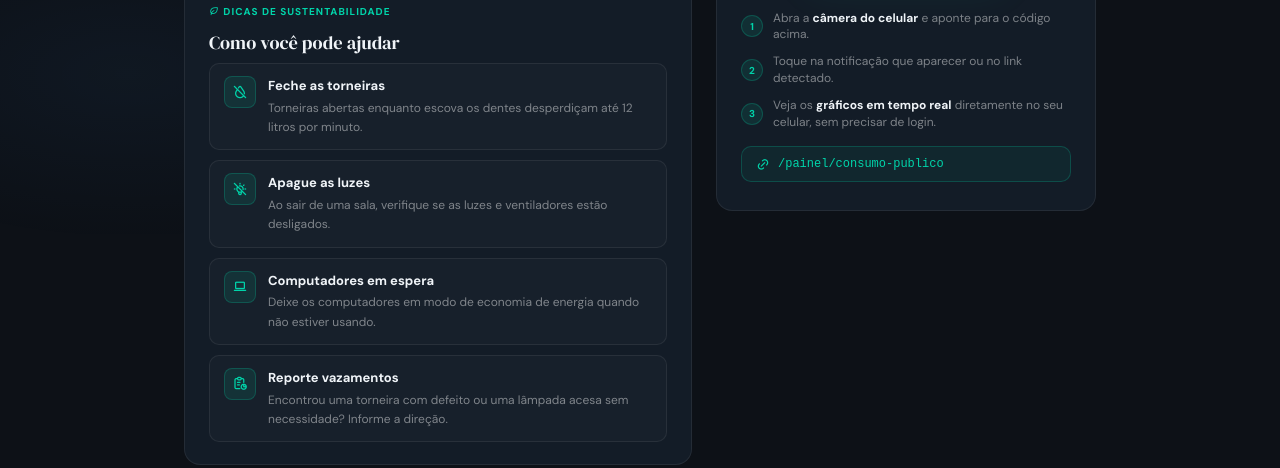
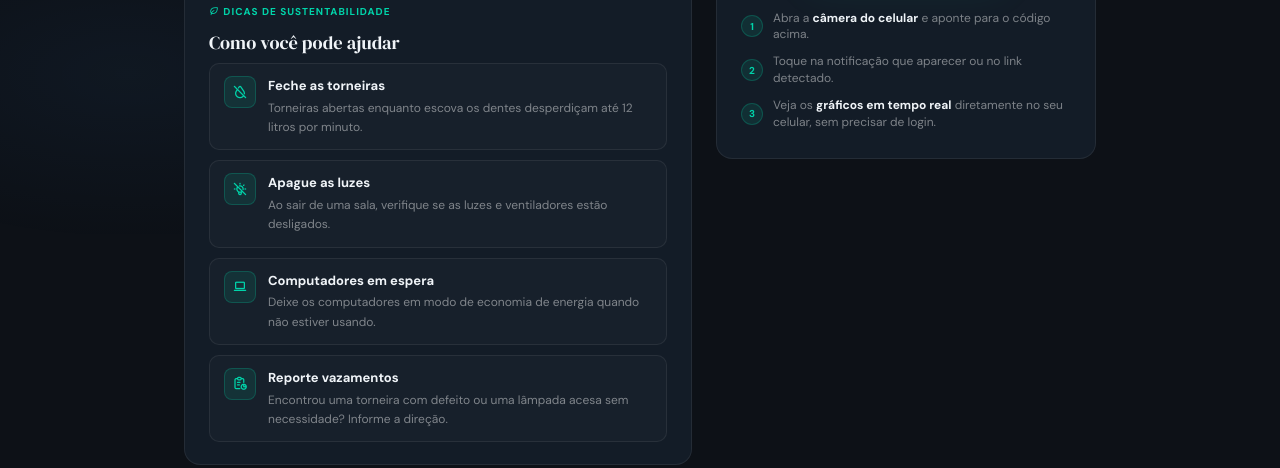
Before and after one commit to RuhtraRetep/TCC, a website: page src/View/telaVisualizacaoAlunos.html in a window 1280 px wide. Shown: the part 566-1034 px from the top of the page. Drawn offline with Linux system fonts and the light colour scheme; no server answers; a script that the page names is missing.

Commit message:
qrcode feito

```diff
--- a/src/View/telaVisualizacaoAlunos.html
+++ b/src/View/telaVisualizacaoAlunos.html
@@ -401,11 +401,6 @@
             <div class="step-text">Veja os <strong style="color:var(--text)">gráficos em tempo real</strong> diretamente no seu celular, sem precisar de login.</div>
           </div>
         </div>
-
-        <div class="qr-url-box">
-          <i class="ti ti-link"></i>
-          <span id="qrUrlText">/painel/consumo-publico</span>
-        </div>
       </div>
 
     </div>
```
